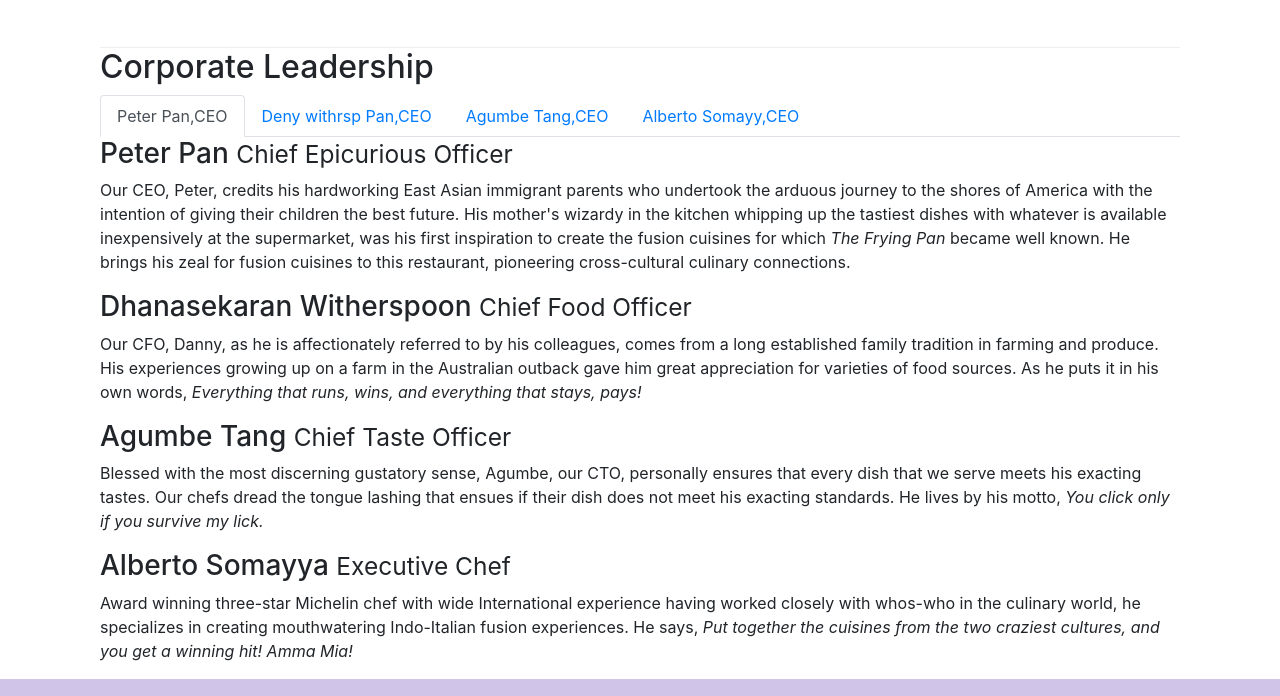
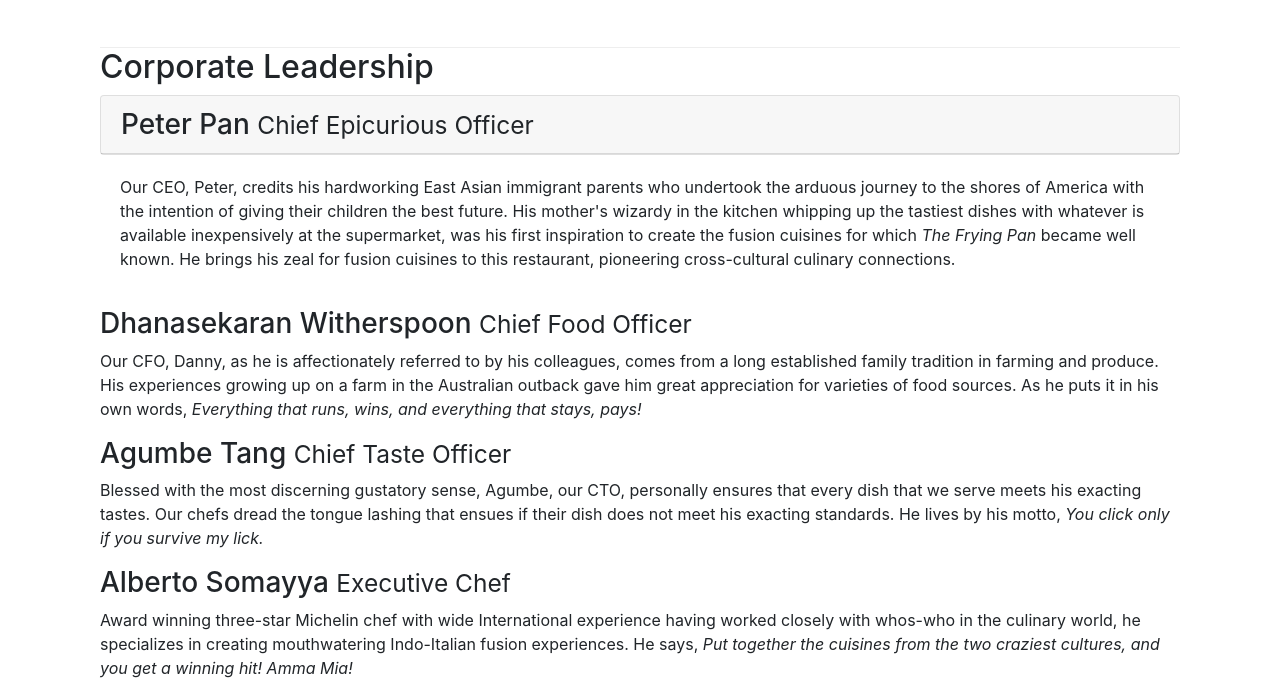
Before and after one commit to shubhamkhunt04/web-UI-framework-Bootstrap4, a plain HTML site: page aboutus.html in a window 1280 px wide. Shown: the part 844-1540 px from the top of the page. Drawn offline with nearby package versions, Linux system fonts and the light colour scheme.

Commit message:
accordiun

```diff
--- a/aboutus.html
+++ b/aboutus.html
@@ -93,35 +93,32 @@
             <div>
                 <h2>Corporate Leadership</h2>
 
-                <ul class="nav nav-tabs">
-                    <li class="nav-item">
-                        <a class="nav-link active" href="#peter" role="tab" data-toggle="tab">Peter Pan,CEO</a>
-                    </li>
-                    <li class="nav-item">
-                        <a class="nav-link" href="#deny" role="tab" data-toggle="tab">Deny withrsp Pan,CEO</a>
-                    </li>
-                    <li class="nav-item">
-                        <a class="nav-link" href="#agumbe" role="tab" data-toggle="tab">Agumbe Tang,CEO</a>
-                    </li>
-                    <li class="nav-item">
-                        <a class="nav-link" href="#albert" role="tab" data-toggle="tab">Alberto Somayy,CEO</a>
-                    </li>
-                </ul>
 
-                <div class="tab-content">
-                    <div class="tabpanel" class="tab-pane fade show active" id="peter">
-                        <h3>Peter Pan <small>Chief Epicurious Officer</small></h3>
+                <div id="accordion">
+                    <div class="card">
+                        <div class="card-header" role="tab" id="peterhead">
+                            <h3 class="mb-0">Peter Pan <a data-toggle="collapse" data-target="#peter"> <small>Chief
+                                        Epicurious Officer</small></a></h3>
+                        </div>
+                    </div>
+
+                    <div class="tabpanel" class="collapse show" id="peter" data-parent='#accordion'>
+                        <div class="card-body">
                             <p class="d-none d-sm-block">Our CEO, Peter, credits his hardworking East Asian immigrant
                                 parents who
-                            undertook the arduous journey to the shores of America with the intention of giving their
+                                undertook the arduous journey to the shores of America with the intention of giving
+                                their
                                 children
-                            the best future. His mother's wizardy in the kitchen whipping up the tastiest dishes with
+                                the best future. His mother's wizardy in the kitchen whipping up the tastiest dishes
+                                with
                                 whatever
                                 is available inexpensively at the supermarket, was his first inspiration to create the
                                 fusion
-                            cuisines for which <em>The Frying Pan</em> became well known. He brings his zeal for fusion
+                                cuisines for which <em>The Frying Pan</em> became well known. He brings his zeal for
+                                fusion
                                 cuisines
                                 to this restaurant, pioneering cross-cultural culinary connections.</p>
+                        </div>
                     </div>
 
                     <div class="tabpanel" class="tab-pane fade" id="deny">
```
Lines whose indentation alone changed are shown as unchanged.
